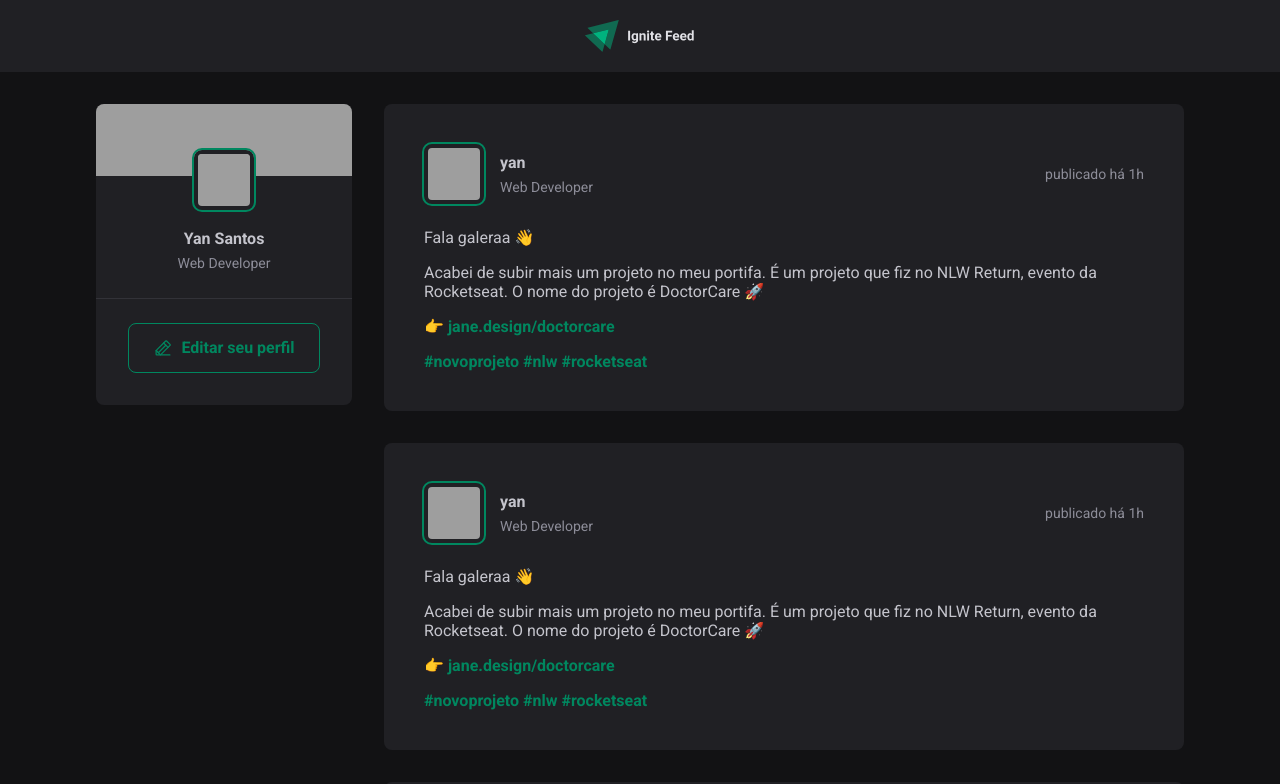
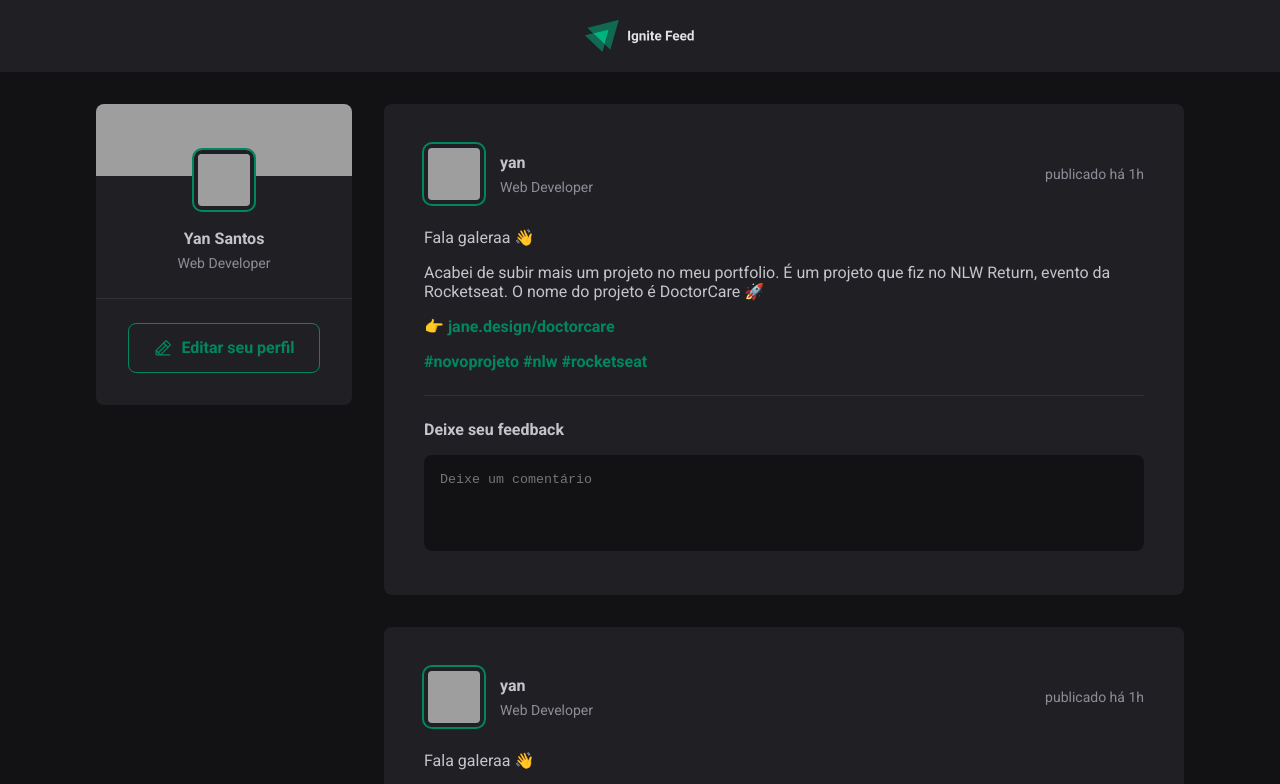
Before and after one commit to yansntss/postsRocket, a React (Vite) app: page / in a window 1280 px wide. Shown: the top 784 px of the page. Built offline with nearby package versions, Linux system fonts and the light colour scheme; grey boxes are pictures that could not be loaded.

Commit message:
Formulário de comentário

```diff
--- a/src/components/Post.jsx
+++ b/src/components/Post.jsx
@@ -23,7 +23,7 @@
       <div className={styles.content}>
         <p>Fala galeraa 👋 </p>
         <p>
-          Acabei de subir mais um projeto no meu portifa. É um projeto que fiz
+          Acabei de subir mais um projeto no meu portfolio. É um projeto que fiz
           no NLW Return, evento da Rocketseat. O nome do projeto é DoctorCare 🚀
         </p>
         <p>
@@ -35,6 +35,19 @@
           <a href="#">#rocketseat</a>
         </p>
       </div>
+
+      <form className={styles.commentForm}>
+        <strong>Deixe seu feedback</strong>
+
+        <textarea
+          placeholder="Deixe um comentário"
+        />
+        <footer>
+          <button type="submit">Publicar</button>
+
+        </footer>
+      </form>
+
     </article>
   );
 }
--- a/src/components/Post.module.css
+++ b/src/components/Post.module.css
@@ -68,3 +68,60 @@
   color: var(--gray-400);
   line-height:1.6;
 }
+
+.commentForm {
+  width: 100%;
+  margin-top: 1.5rem;
+  padding-top: 1.5rem;
+  border-top: 1px solid var(--gray-600)
+}
+
+.commentForm > strong {
+  line-heigth: 1.6;
+  color: var(--gray-100);
+}
+
+.commentForm textarea {
+  width: 100%;
+  background: var(--gray-900);
+  border: 0;
+  resize: none;
+  height: 6rem;
+  padding: 1rem;
+  border-radius: 8px;
+  color: var(--gray-100);
+  line-height: 1.4;
+  margin-top: 1rem
+}
+
+
+.commentForm footer {
+  visibility: hidden;
+  max-height:0;
+}
+
+/* se tiver um focus dentro do commentForm, estilize o footer* */
+.commentForm:focus-within footer{
+  visibility: visible;
+  max-height: none;
+}
+
+
+.commentForm button[type=submit] {
+  padding: 1rem 1.5rem;
+  margin-top: 1rem;
+  border-radius: 8px;
+  border: 0;
+  background: var(--green-500);
+  color: var(--white);
+  font-weight: bold;
+  cursor: pointer;
+
+  transition: background-color 0.1s;
+
+
+}
+
+.commentForm button[type=submit]:hover {
+  background: var(--green-300);
+}
--- a/src/global.css
+++ b/src/global.css
@@ -13,6 +13,11 @@
 --green-500: #00875f;
 
 }
+:focus {
+  outline: transparent;
+  box-shadow: 0 0 0 2px var(--green-500)
+}
+
 *{
   margin: 0;
   padding:0;
```
